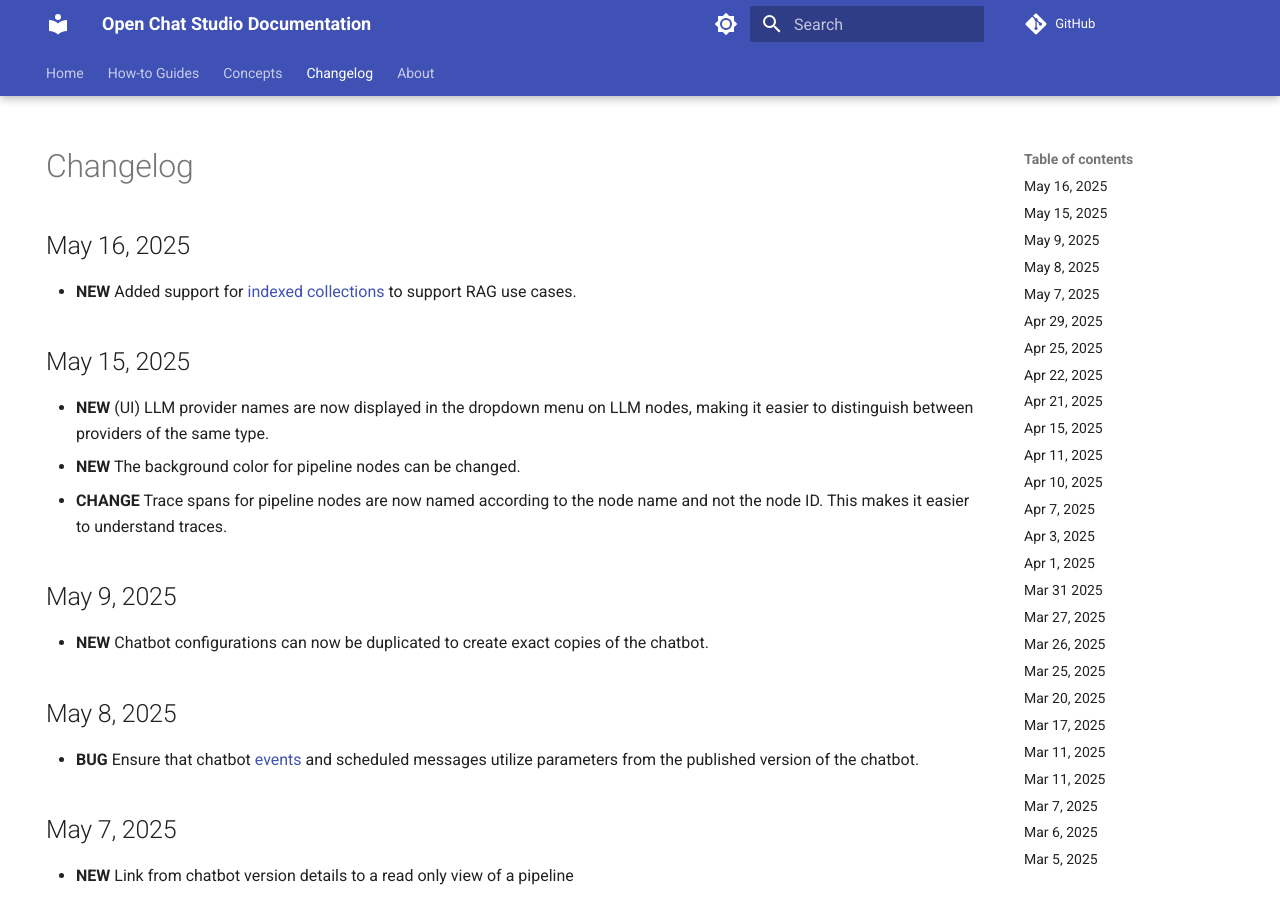
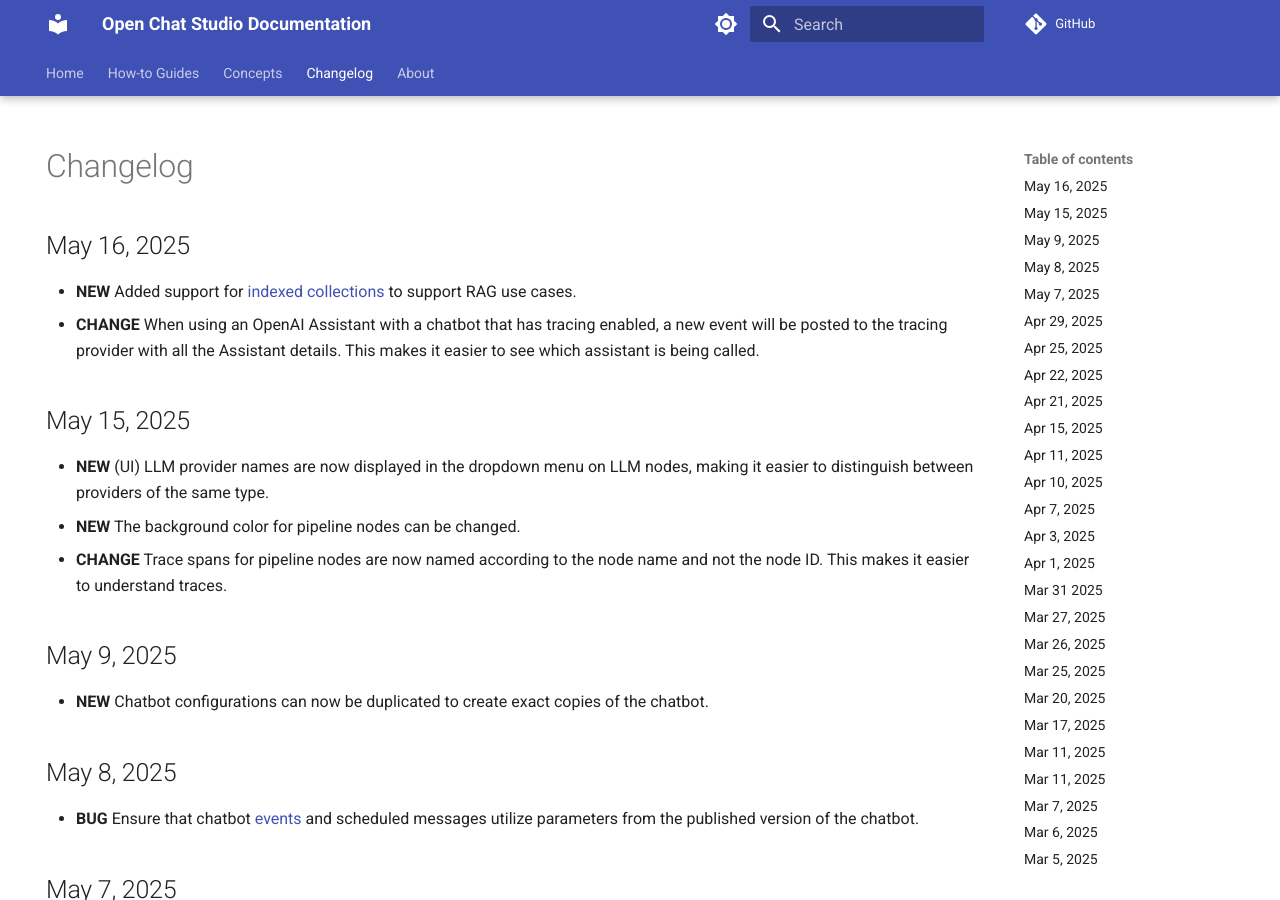
Before and after one commit to dimagi/open-chat-studio-docs, an MkDocs documentation site: the page built from docs/changelog.md, in a window 1280 px wide and 900 px high. Built offline with MkDocs 1.6.1 and Material for MkDocs 9.7.7, drawn with Linux system fonts in a browser that asks for light colours; emoji names are drawn with the system emoji font; a script that is not in the unit is left out; comment, search, counter and statistics services are not loaded.

Commit message:
Update changelog.md

```diff
--- a/docs/changelog.md
+++ b/docs/changelog.md
@@ -6,6 +6,7 @@
 # Changelog
 ## May 16, 2025
 * **NEW** Added support for [indexed collections](./concepts/collections/indexed.md) to support RAG use cases.
+* **CHANGE** When using an OpenAI Assistant with a chatbot that has tracing enabled, a new event will be posted to the tracing provider with all the Assistant details. This makes it easier to see which assistant is being called.
 
 ## May 15, 2025
 * **NEW** (UI) LLM provider names are now displayed in the dropdown menu on LLM nodes, making it easier to distinguish between providers of the same type.
```
